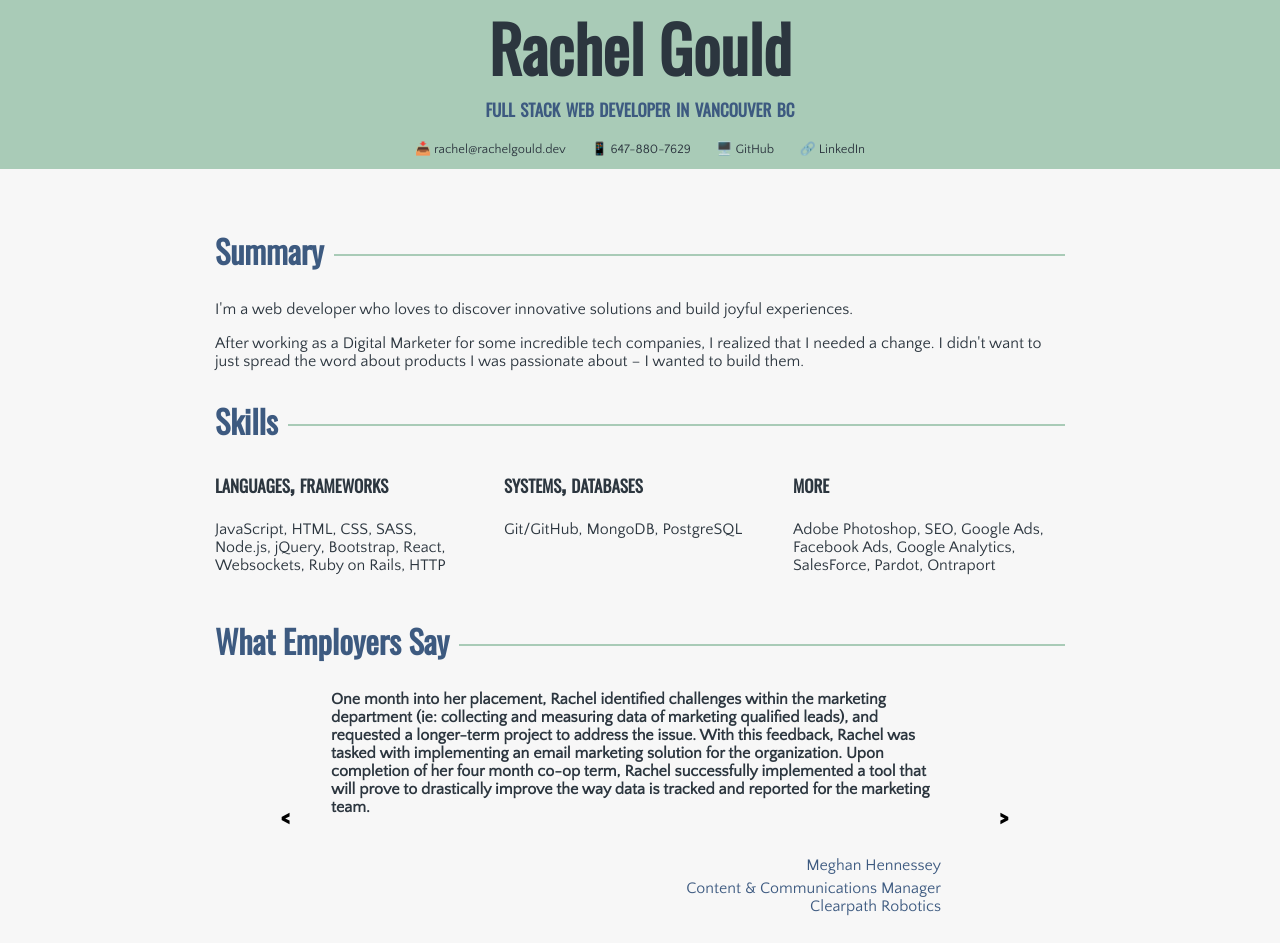
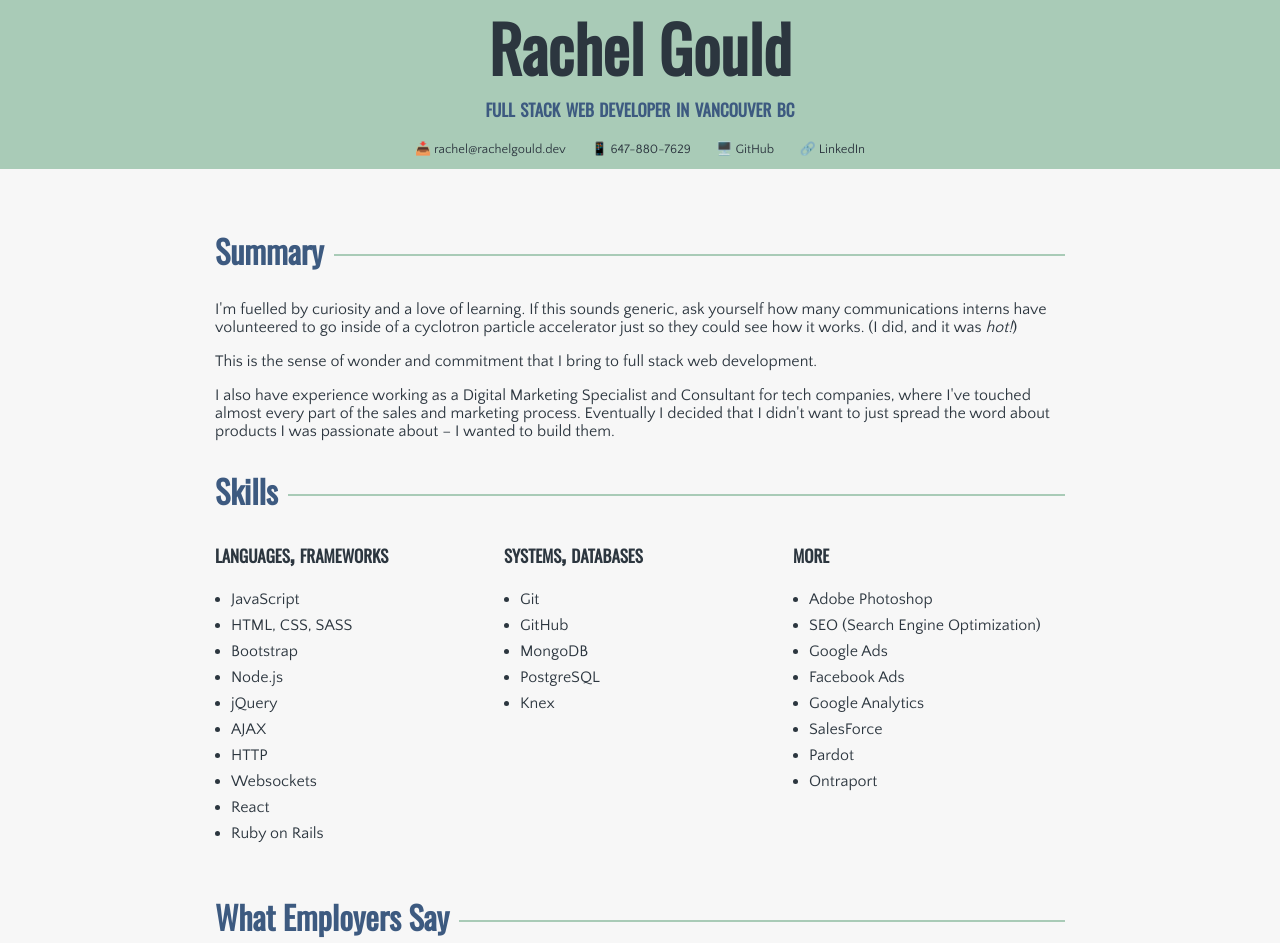
Before and after one commit to rachelgould/rachelgould.github.io, a website: page index.html in a window 1280 px wide. Shown: the top 943 px of the page. Drawn offline with nearby package versions, Linux system fonts and the light colour scheme.

Commit message:
new summary, bullets in skills

```diff
--- a/index.html
+++ b/index.html
@@ -29,23 +29,50 @@
     <div id="spacer"></div>
     <section id="section-summary">
       <h1>Summary</h1>
-      <p>I'm a web developer who loves to discover innovative solutions and build joyful experiences.</p>
-      <p>After working as a Digital Marketer for some incredible tech companies, I realized that I needed a change. I didn't want to just spread the word about products I was passionate about – I wanted to build them.</p>
+      <p>I'm fuelled by curiosity and a love of learning. If this sounds generic, ask yourself how many communications interns have volunteered to go inside of a cyclotron particle accelerator just so they could see how it works. (I did, and it was <em>hot!</em>)</p>
+      <p>This is the sense of wonder and commitment that I bring to full stack web development.</p>
+      <p>I also have experience working as a Digital Marketing Specialist and Consultant for tech companies, where I've touched almost every part of the sales and marketing process. Eventually I decided that I didn't want to just spread the word about products I was passionate about – I wanted to build them.</p>
     </section>
     <section id="section-skills">
       <h1>Skills</h1>
       <div class="section-skills_skills-container">
         <div>
           <h2>languages, frameworks</h2>
-          <p>JavaScript, HTML, CSS, SASS, Node.js, jQuery, Bootstrap, React, Websockets, Ruby on Rails, HTTP</p>
+          <ul>
+            <li>JavaScript</li>
+            <li>HTML, CSS, SASS</li>
+            <li>Bootstrap</li>
+            <li>Node.js</li>
+            <li>jQuery</li>
+            <li>AJAX</li>
+            <li>HTTP</li>
+            <li>Websockets</li>
+            <li>React</li>
+            <li>Ruby on Rails</li>
+          </ul>
         </div>
         <div>
           <h2>systems, databases</h2>
-          <p>Git/GitHub, MongoDB, PostgreSQL</p>
+          <ul>
+            <li>Git</li>
+            <li>GitHub</li>
+            <li>MongoDB</li>
+            <li>PostgreSQL</li>
+            <li>Knex</li>
+          </ul>
         </div>
         <div>
           <h2>more</h2>
-          <p>Adobe Photoshop, SEO, Google Ads, Facebook Ads, Google Analytics, SalesForce, Pardot, Ontraport</p>
+          <ul>
+            <li>Adobe Photoshop</li>
+            <li>SEO (Search Engine Optimization)</li>
+            <li>Google Ads</li>
+            <li>Facebook Ads</li>
+            <li>Google Analytics</li>
+            <li>SalesForce</li>
+            <li>Pardot</li>
+            <li>Ontraport</li>
+          </ul>
         </div>
       </div>
     </section>
--- a/styling/style.scss
+++ b/styling/style.scss
@@ -267,6 +267,10 @@ main {
     justify-content: space-around;
   }
 
+  h2 {
+    @extend %headings-shared;
+  }
+
   h2.job-title {
     font-size: 2em;
   }
@@ -274,10 +278,6 @@ main {
   h3 {
     font-size: 0.9em;
     margin-top: 0;
-  }
-
-  h2 {
-    @extend %headings-shared;
   }
 
   .section-skills_skills-container {
@@ -295,6 +295,10 @@ main {
 
   .section-work-exp-container {
     @extend %two-column-flex-shared;
+
+    div {
+      margin-bottom: 10px;
+    }
   }
 
   .section-quotes-container {
@@ -347,6 +351,10 @@ main {
     cursor: pointer;
   }
 
+  button:focus {
+    outline: 0;
+  }
+
   .quote-next::after {
     content: ">";
     position: absolute;
```
Also changed, not shown: scripts.js (+5 -5 lines), styling/style.css, 1 other file.
